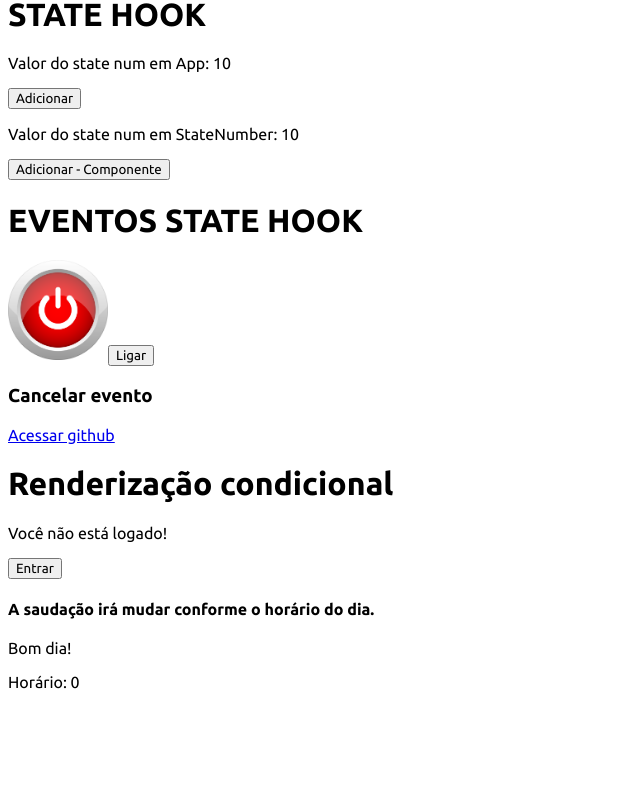
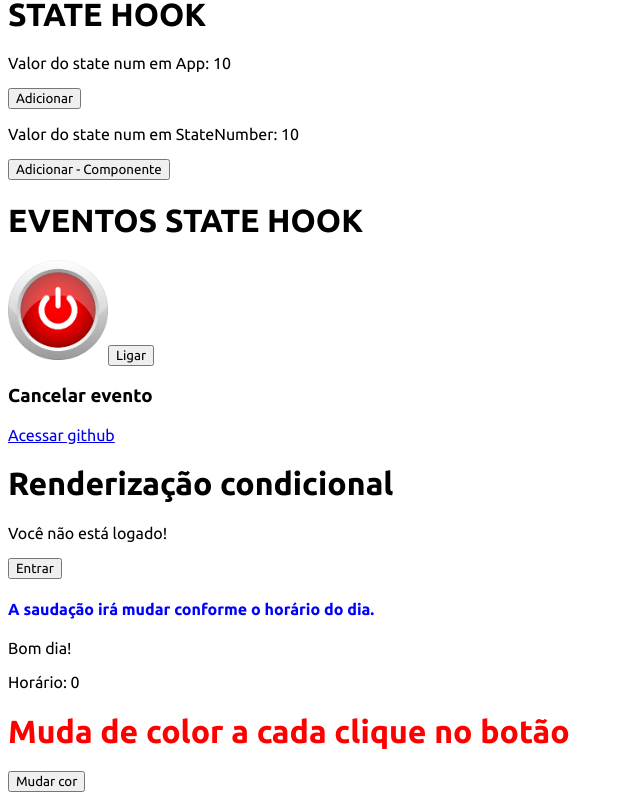
Before and after one commit to yleosamp/random-tests-reactjs, a React (Vite) app: page / in a window 1280 px wide. Shown: the part 555-1355 px from the top of the page, without its empty margins (0-640 px from the left). Before the commit the page ends 1262 px from the top, so only its background shows below. Built offline with nearby package versions, Linux system fonts and the light colour scheme.

Commit message:
Conditional Render. Greeting, ChangeColor and Lgin

```diff
--- a/src/App.tsx
+++ b/src/App.tsx
@@ -12,6 +12,8 @@ import OffButton from './components/img/off.png'
 import RenderCondicional from './components/RenderCondicional'
 
 import Greeting from './components/Greeting'
+
+import ChangeColor from './components/ChangeColor'
 
 
 import style from './App.module.css'
@@ -70,6 +72,8 @@ const App = () => {
       <RenderCondicional />
       {/* Renderização condicional: saudação */}
       <Greeting />
+
+      <ChangeColor />
     </>
   )
 }
--- /dev/null
+++ b/src/components/ChangeColor.tsx
@@ -0,0 +1,30 @@
+import { useState } from "react";
+
+const ChangeColor = () => {
+  const [color, setColor] = useState(0)
+
+  const red = {color: '#FF0000'}
+  const blue = {color: '#0000FF'}
+  const green = {color: '#00FF00'}
+
+  const currentColor = (c: number) => {
+    if(c === 0) {
+      return red
+    } else if(c === 1) {
+      return green
+    } else if(c === 2) {
+      return blue
+    } else {
+      setColor(0)
+    }
+  }
+
+  return (
+    <div>
+      <h1 style={ currentColor(color) }>Muda de color a cada clique no botão</h1>
+      <button onClick={ () => setColor(color + 1) }>Mudar cor</button>
+    </div>
+  )
+}
+
+export default ChangeColor
--- a/src/components/Greeting.tsx
+++ b/src/components/Greeting.tsx
@@ -15,7 +15,7 @@ const Greeting = () => {
 
   return (
     <div>
-      <h4>A saudação irá mudar conforme o horário do dia.</h4>
+      <h4 style={ {color: '#00FF'} }>A saudação irá mudar conforme o horário do dia.</h4>
       <p>{ verifyHour() } Horário: { hour() }</p>
     </div>
   )
--- a/src/components/RenderCondicional.tsx
+++ b/src/components/RenderCondicional.tsx
@@ -2,6 +2,7 @@ import { useState } from "react"
 
 const RenderCondicional = () => {
   const [userIsLogged, setUserIsLogged] = useState(false)
+
 
   return (
     <div>
```
